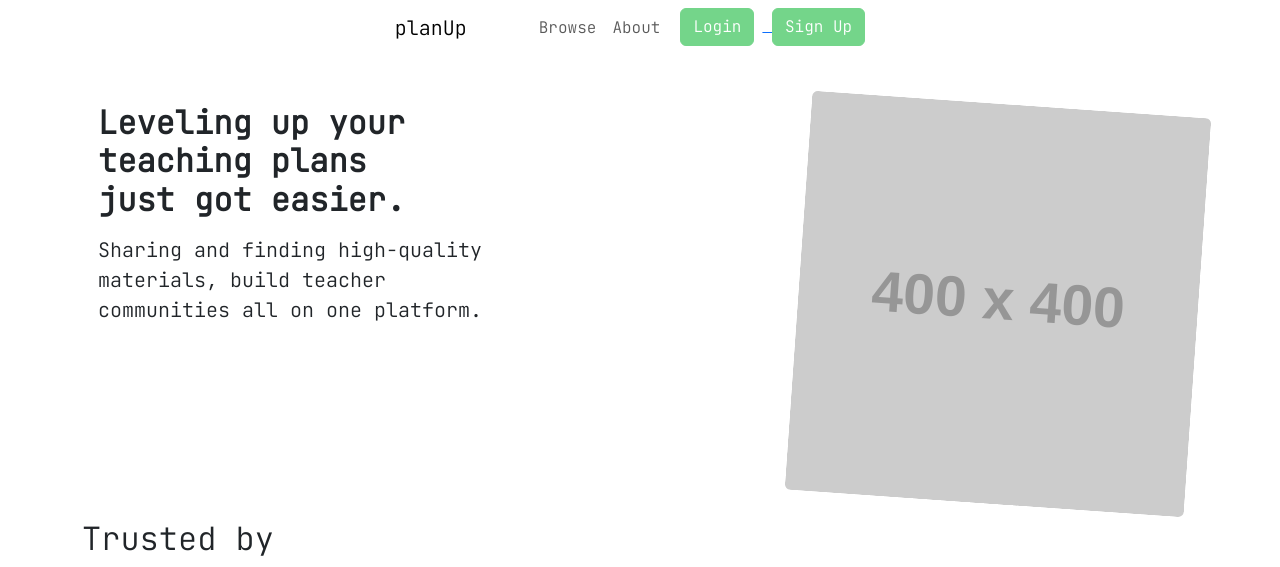
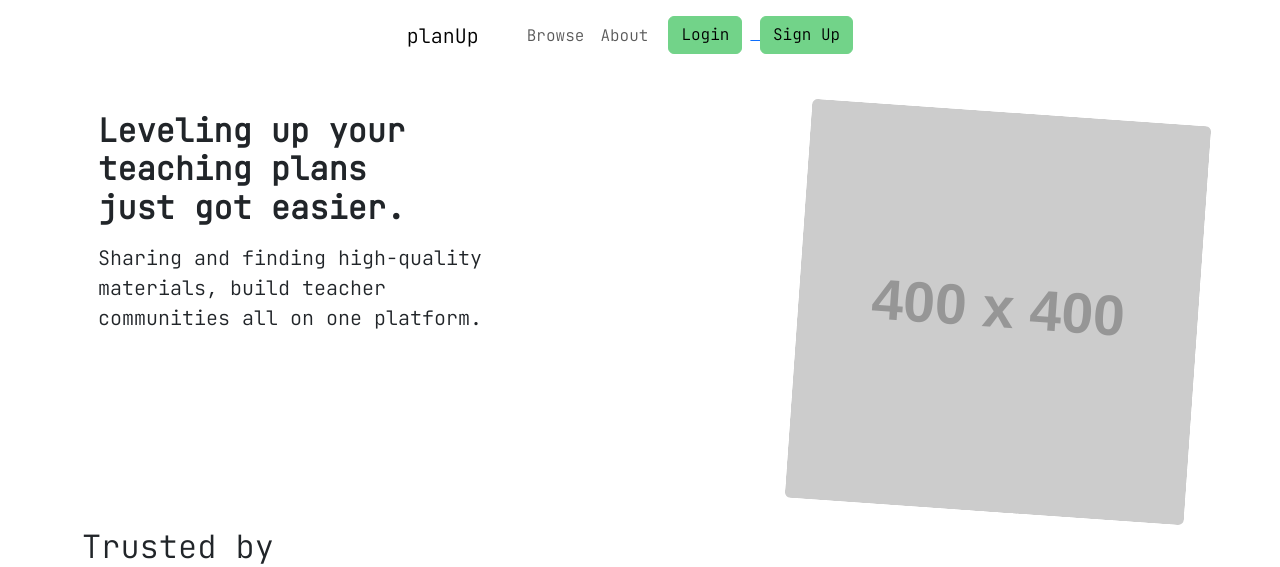
Before and after one commit to b3fr4nk/PlanUP, a Flask app: page / in a window 1280 px wide. Shown: the top 567 px of the page. Run offline with Flask 3, Linux system fonts and the light colour scheme; grey boxes labelled with a size stand in for pictures from a placeholder-image service; some libraries are stand-ins or nearby versions.

Commit message:
Fixed navbar

```diff
--- a/static/css/styles.css
+++ b/static/css/styles.css
@@ -9,9 +9,9 @@ html {
 
 .btn,
 .btn:hover {
-    background-color: #74d58a;
-    border: 1px solid #74d58a;
-    color: #fff;
+    background-color: #72d389;
+    border: 1px solid #72d389;
+    color: #000000;
 }
 
 body {
--- a/templates/browse.html
+++ b/templates/browse.html
@@ -5,10 +5,10 @@
 {% block content %}
     <!--Navbar-->
     <nav class="navbar navbar-expand-lg navbar-light">
-        <div class="container justify-content-center gap-5 container-fluid">
+        <div class="container justify-content-center gap-4 container-fluid mt-2">
             <a class="navbar-brand" href="{{ url_for('pages.landing_page') }}">planUp</a>
             <!--Navbar items next to brand-->
-            <div class="collapse navbar-collapse flex-grow-0" id="navbarNav">
+            <div class="collapse navbar-collapse flex-grow-0">
                 <ul class="navbar-nav">
                     <!--Browse Link-->
                     <li class="nav-item">
--- a/templates/index.html
+++ b/templates/index.html
@@ -6,10 +6,10 @@
 {% block content %}
     <!--Navbar-->
     <nav class="navbar navbar-expand-lg navbar-light">
-        <div class="container justify-content-center gap-5 container-fluid">
+        <div class="container justify-content-center gap-4 container-fluid mt-2">
             <a class="navbar-brand" href="{{ url_for('pages.landing_page') }}">planUp</a>
             <!--Navbar items next to brand-->
-            <div class="collapse navbar-collapse flex-grow-0" id="navbarNav">
+            <div class="collapse navbar-collapse flex-grow-0">
                 <ul class="navbar-nav">
                     <!--Browse Link-->
                     <li class="nav-item">
--- a/templates/signin.html
+++ b/templates/signin.html
@@ -6,10 +6,10 @@
 {% block content %}
      <!--Navbar-->
      <nav class="navbar navbar-expand-lg navbar-light mt-2">
-       <div class="container justify-content-center gap-5 container-fluid">
+       <div class="container justify-content-center gap-4 container-fluid mt-2">
           <a class="navbar-brand" href="{{ url_for('pages.landing_page') }}">planUp</a>
           <!--Navbar items next to brand-->
-          <div class="collapse navbar-collapse flex-grow-0" id="navbarNav">
+          <div class="collapse navbar-collapse flex-grow-0">
                 <ul class="navbar-nav text-center">
                     <!--Browse Link-->
                     <li class="nav-item">
--- a/templates/signup.html
+++ b/templates/signup.html
@@ -6,10 +6,10 @@
 {% block content %}
     <!--Navbar-->
     <nav class="navbar navbar-expand-lg navbar-light mt-2">
-        <div class="container justify-content-center gap-5 container-fluid">
+        <div class="container justify-content-center gap-4 container-fluid mt-2">
           <a class="navbar-brand" href="{{ url_for('pages.landing_page') }}">planUp</a>
           <!--Navbar items next to brand-->
-          <div class="collapse navbar-collapse flex-grow-0" id="navbarNav">
+          <div class="collapse navbar-collapse flex-grow-0">
                 <ul class="navbar-nav text-center">
                     <!--Browse Link-->
                     <li class="nav-item">
```
